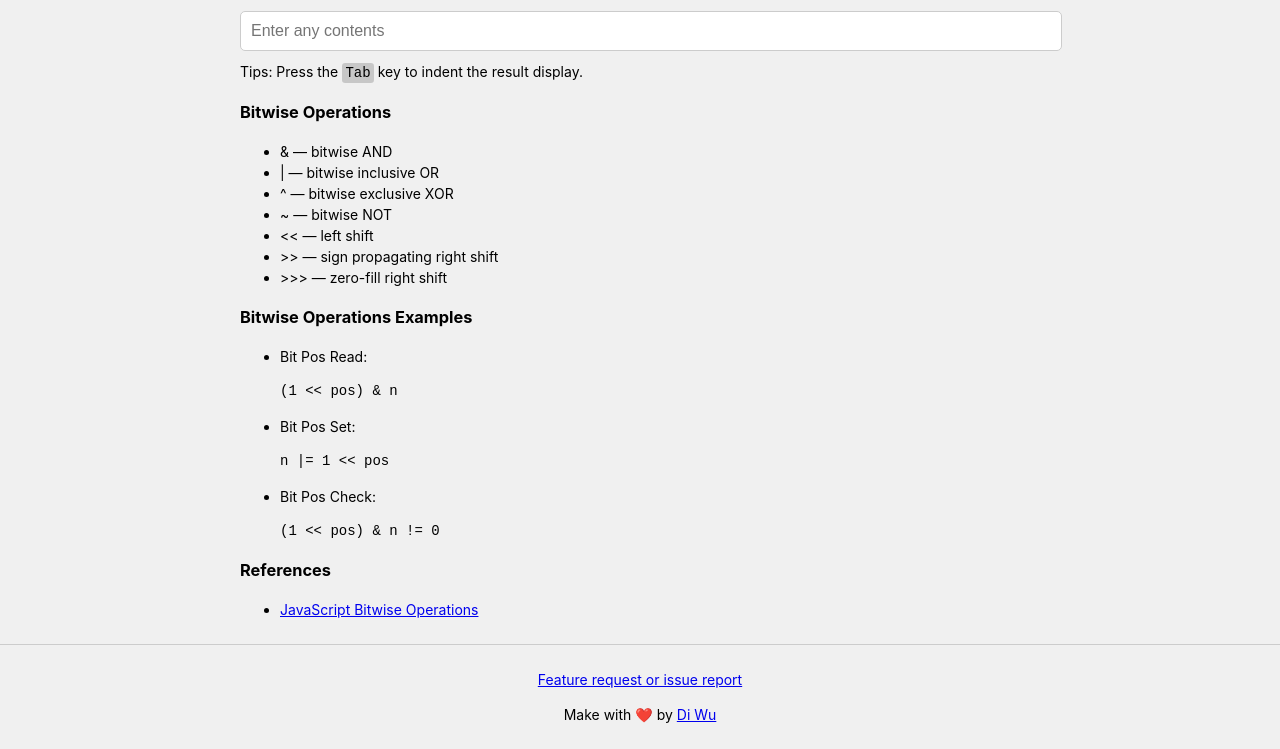
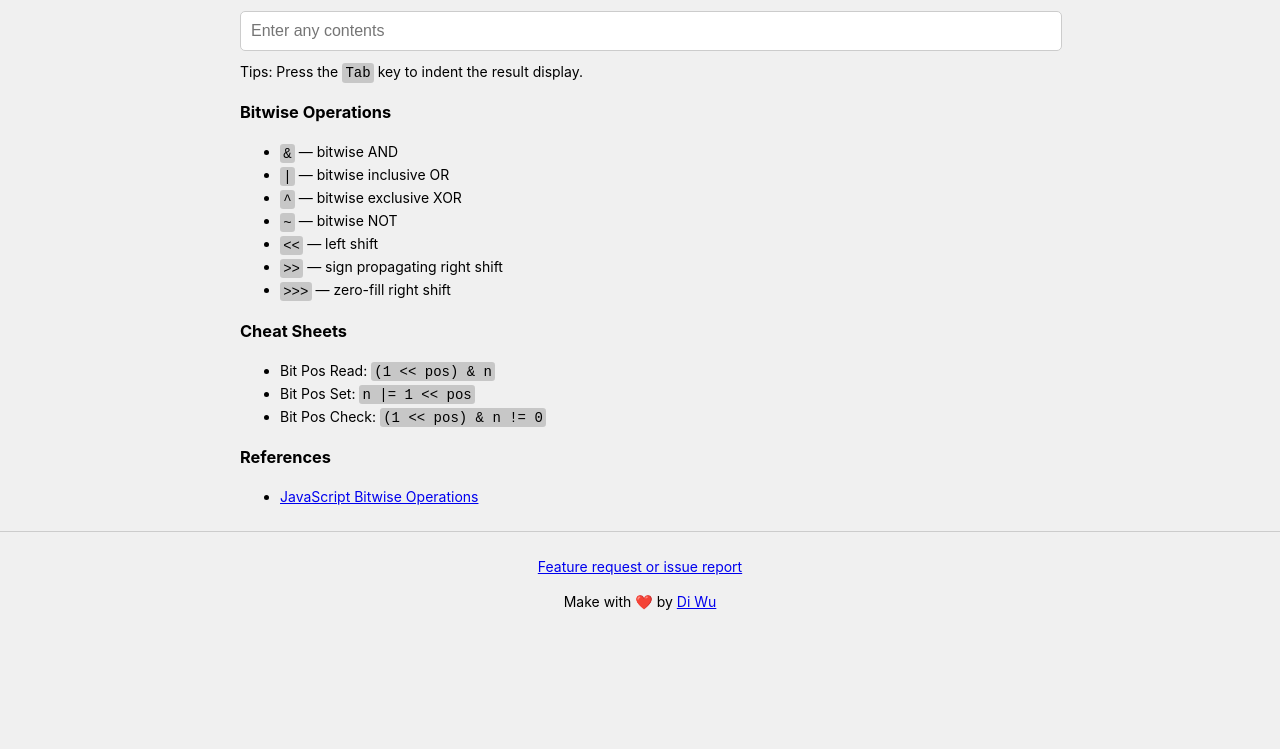
Before and after one commit to wudi/bitwise, a plain HTML site: page index.html in a window 1280 px wide. Shown: the part 121-870 px from the top of the page. After the commit the page ends 800 px from the top, so only its background shows below. Drawn offline with nearby package versions, Linux system fonts and the light colour scheme.

Commit message:
style optimize

```diff
--- a/index.html
+++ b/index.html
@@ -73,28 +73,27 @@
             <h3>Bitwise Operations</h3>
             <ul>
 
-                <li>& — bitwise AND</li>
-                <li>| — bitwise inclusive OR</li>
-                <li>^ — bitwise exclusive XOR</li>
-                <li>~ — bitwise NOT</li>
-                <li>
-                    << — left shift</li>
-                <li>>> — sign propagating right shift</li>
-                <li>>>> — zero-fill right shift</li>
+                <li><code>&</code> — bitwise AND</li>
+                <li><code>|</code> — bitwise inclusive OR</li>
+                <li><code>^</code> — bitwise exclusive XOR</li>
+                <li><code>~</code> — bitwise NOT</li>
+                <li><code><<</code> — left shift</li>
+                <li><code>>></code> — sign propagating right shift</li>
+                <li><code>>>></code> — zero-fill right shift</li>
             </ul>
         </div>
 
         <div class="manual">
-            <h3>Bitwise Operations Examples</h3>
+            <h3>Cheat Sheets</h3>
             <ul>
                 <li>Bit Pos Read:
-                    <pre>(1 << pos) & n</pre>
+                    <code>(1 << pos) & n</code>
                 </li>
                 <li>Bit Pos Set:
-                    <pre>n |= 1 << pos</pre>
+                    <code>n |= 1 << pos</code>
                 </li>
                 <li>Bit Pos Check:
-                    <pre>(1 << pos) & n != 0</pre>
+                    <code>(1 << pos) & n != 0</code>
                 </li>
             </ul>
         </div>
```
